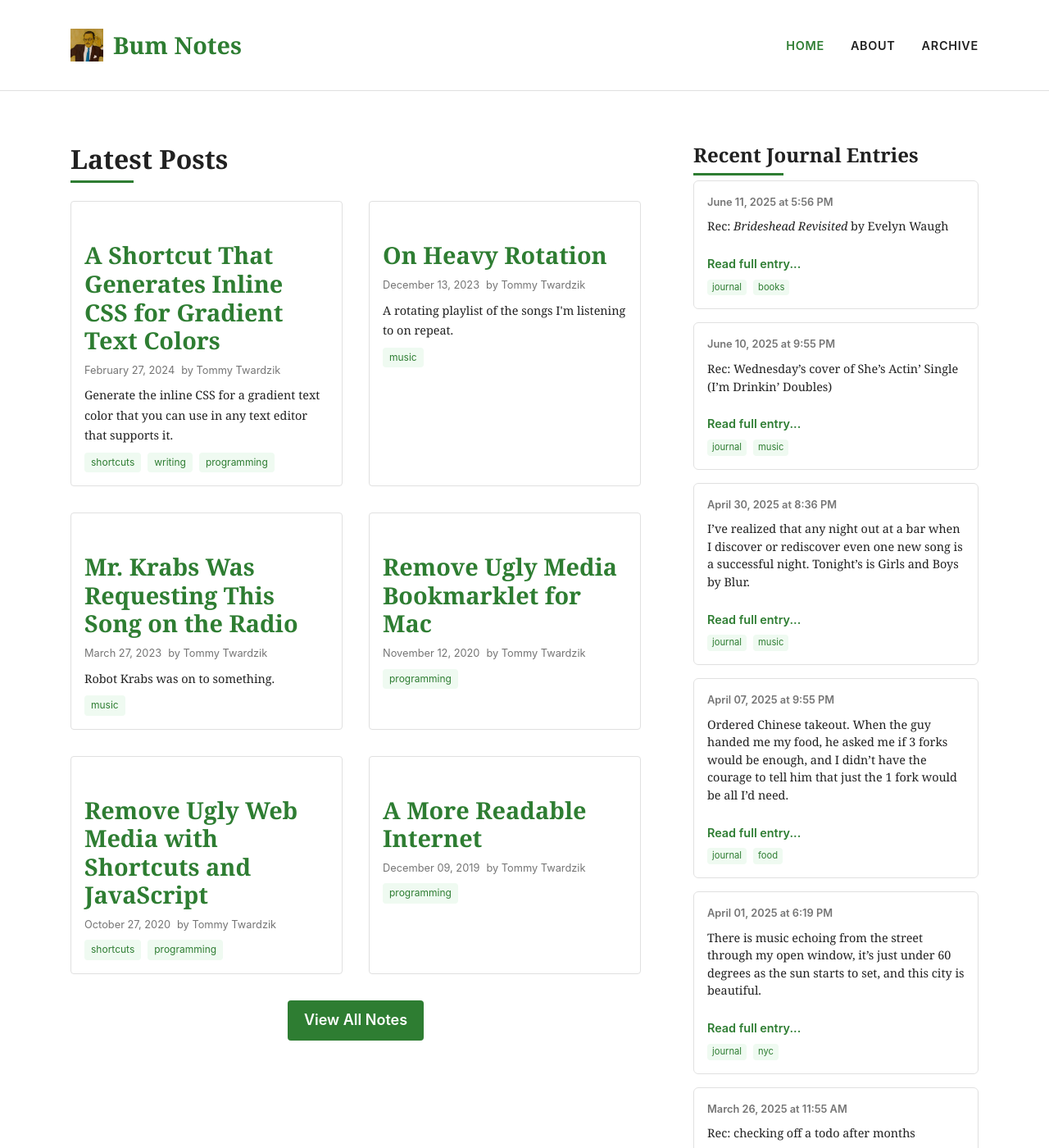
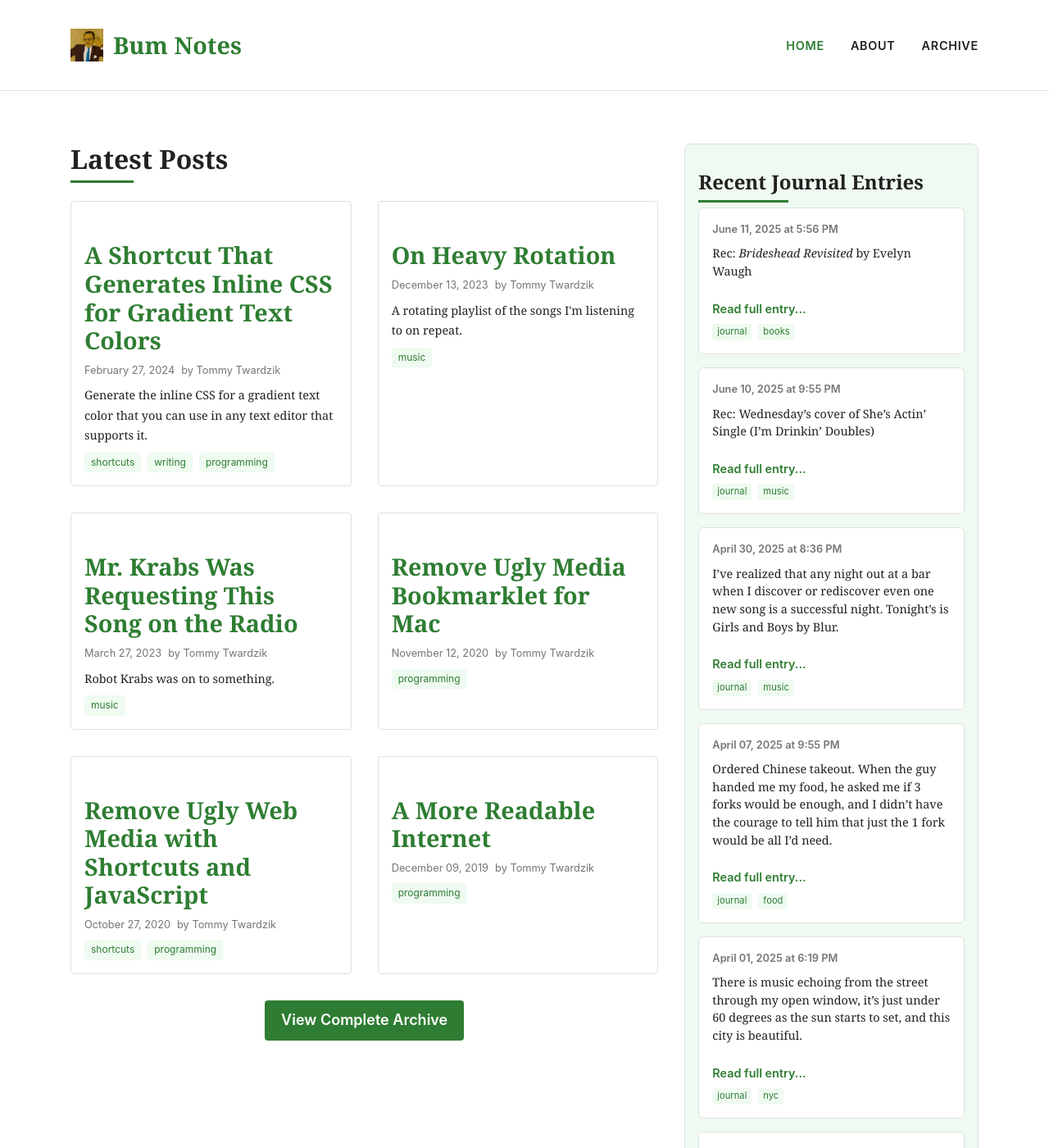
Before and after one commit to ttwardz/bum-notes-blog, a Jekyll site: the page built from index.markdown, in a window 1280 px wide and 1400 px high. Shown: the whole window at 82% size. Built offline with Jekyll 4.4.1, drawn with Linux system fonts in a browser that asks for light colours; some of the changed text lies outside the part shown.

Commit message:
adjusted Journal column padding on homepage

```diff
--- a/_layouts/home.html
+++ b/_layouts/home.html
@@ -44,7 +44,7 @@ layout: default
       </div>
 
       <div class="see-more">
-        <a href="{{ '/archive' | relative_url }}" class="btn">View All Notes</a>
+        <a href="{{ '/archive' | relative_url }}" class="btn">View Complete Archive</a>
       </div>
     </section>
 
@@ -83,7 +83,7 @@ layout: default
       </div>
 
       <div class="see-more">
-        <a href="{{ '/archive/#journal' | relative_url }}" class="btn">Read all journal entries</a>
+        <a href="{{ '/archive/#journal' | relative_url }}" class="btn">Read All</a>
       </div>
     </aside>
   </div>
--- a/_sass/main.scss
+++ b/_sass/main.scss
@@ -171,7 +171,7 @@ img {
 .home-layout {
   display: grid;
   grid-template-columns: 2fr 1fr;
-  gap: var(--space-xl);
+  gap: var(--space-l);
   align-items: start;
 }
 
@@ -182,6 +182,10 @@ img {
 .journal-sidebar {
   position: sticky;
   top: var(--space-l);
+  background-color: var(--color-accent);
+  border-radius: 8px;
+  padding: var(--space-l) var(--space-m);
+  border: 1px solid var(--color-border);
 }
 
 .journal-sidebar .section-title {
```
